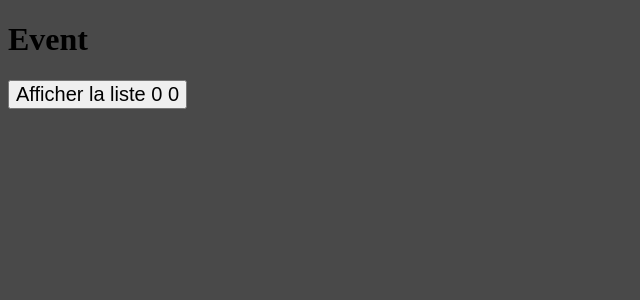
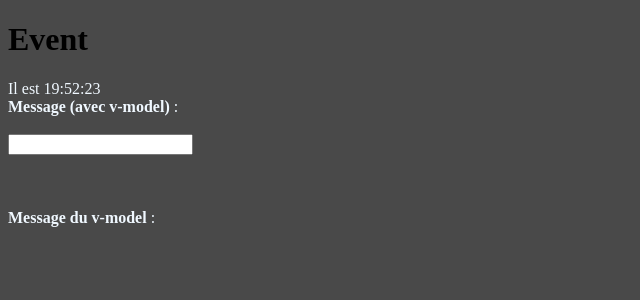
Before and after one commit to manu-cj/vue-js-premier-pas, a Vue app in the folder vue-first-step/: page / in a window 1280 px wide. Shown: the top 300 px of the page, without its empty margins (0-640 px from the left). Built offline with nearby package versions, Linux system fonts and the light colour scheme.

Commit message:
manipulation du v-model et du v-bind

```diff
--- a/vue-first-step/src/components/Event.vue
+++ b/vue-first-step/src/components/Event.vue
@@ -1,20 +1,29 @@
 <template>
   <h1>Event</h1>
-  <div id="menu" style=" position: absolute; border: solid 1px red; background-color: #ddd;" v-show="show">
-    <ul>
-      <li v-for="element in elements">{{ element.text }}</li>
-    </ul>
+
+
+<div v-bind = "created()">Il est {{time}}</div>
+
+  <div>
+    <b>Message (avec v-model)</b> :
+    <br><br>
+    <input type="text" v-model="message">
+    <br><br>
+    <br><br>
+    <b>Message du v-model</b> :
+    <p>{{message}}</p>
   </div>
-  <button @click="click($event)" style="font-size: 20px">Afficher la liste {{ x }} {{ y }}</button>
+
+
 </template>
 
 <script>
+
+
 export default {
   name: "Event",
   data() {
     return {
-      x: 0,
-      y: 0,
       elements: [
         {text: "Element 1", modifyOn: false},
         {text: "Element 2", modifyOn: false},
@@ -23,23 +32,28 @@ export default {
         {text: "Element 5", modifyOn: false},
       ],
       show: false,
+      message : '',
+      time : "..."
+
     }
   },
 
   methods: {
-    click(event) {
-      let menu = document.querySelector("#menu");
-      menu.style.left = event.pageX + 'px';
-      menu.style.top = event.pageY + 'px';
-      menu.style.backgroundColor = 'red';
-      this.show = true;
+    created() {
+      setInterval(()=> {
+        this.time = (new Date()).toTimeString().split(" ")[0];
+      }, 1000)
+
     }
 
+  }
 
-  }
 }
+
 </script>
 
 <style scoped>
-
+div {
+  color: aliceblue;
+}
 </style>
```
